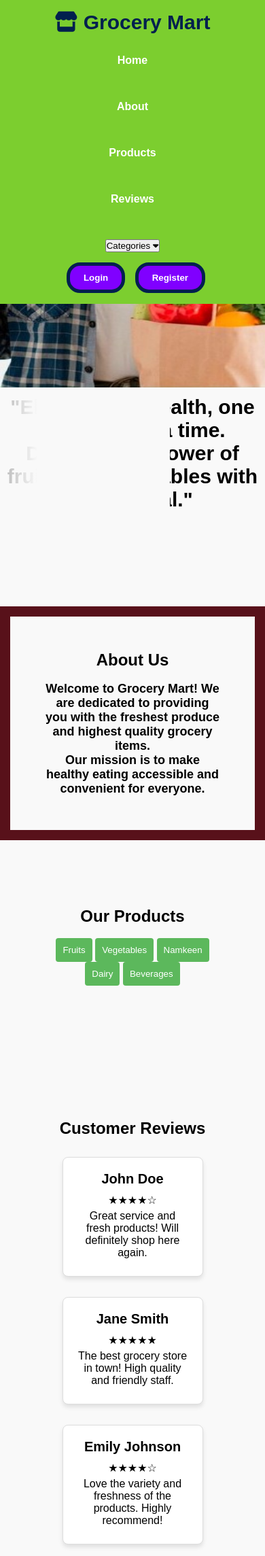
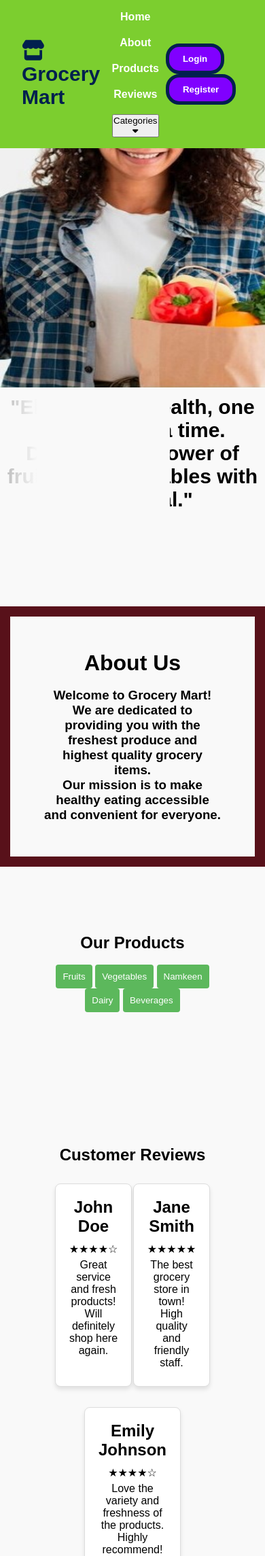
Before and after one commit to dattatreyanammina1/DemoProject, a PHP site: page / in a window 390 px wide; the page is wider, and only the part inside the window is pictured. Shown: the top 2289 px of that part at 68% size. Run offline with PHP 8.4, Linux system fonts and the light colour scheme.

Commit message:
Update style.css

```diff
--- a/style.css
+++ b/style.css
@@ -3,106 +3,16 @@
 /* Media query for mobile phones */
 @media only screen and (max-width: 768px) {
     /* Make images responsive */
+    header{
+        width: 100%;
+        height: auto;
+    }
+
     img {
         width: 100%;
         height: auto;
     }
 
-    /* Adjust headers */
-    h1 {
-        font-size: 24px;
-    }
-
-    h2 {
-        font-size: 20px;
-    }
-
-    h3 {
-        font-size: 18px;
-    }
-
-    /* Adjust the header layout */
-    header {
-        display: flex;
-        flex-direction: column;
-        align-items: center;
-        text-align: center;
-    }
-
-    header .logo {
-        margin-bottom: 15px;
-    }
-
-    header nav {
-        display: flex;
-        flex-direction: column;
-        align-items: center;
-    }
-
-    header nav a {
-        margin: 5px 0;
-    }
-
-    header div {
-        margin-top: 15px;
-    }
-
-    /* Adjust navbar */
-    .navbar {
-        display: flex;
-        flex-direction: column;
-        align-items: center;
-    }
-
-    .navbar a {
-        display: block;
-        padding: 10px;
-        width: 100%;
-        text-align: center;
-    }
-
-    /* Adjust product grid layout */
-    .product-grid {
-        display: flex;
-        flex-direction: column;
-        align-items: center;
-    }
-
-    .product-card {
-        width: 90%;
-        margin-bottom: 20px;
-    }
-
-    /* Adjust reviews layout */
-    .reviews-container {
-        display: flex;
-        flex-direction: column;
-        align-items: center;
-    }
-
-    .review-card {
-        width: 90%;
-        margin-bottom: 20px;
-    }
-
-    /* Adjust footer layout */
-    footer {
-        text-align: center;
-    }
-
-    .footer-content {
-        flex-direction: column;
-        align-items: center;
-    }
-
-    .footer-links {
-        display: flex;
-        flex-direction: column;
-    }
-
-    .footer-links a {
-        margin: 5px 0;
-    }
 }
 
 * {
```
